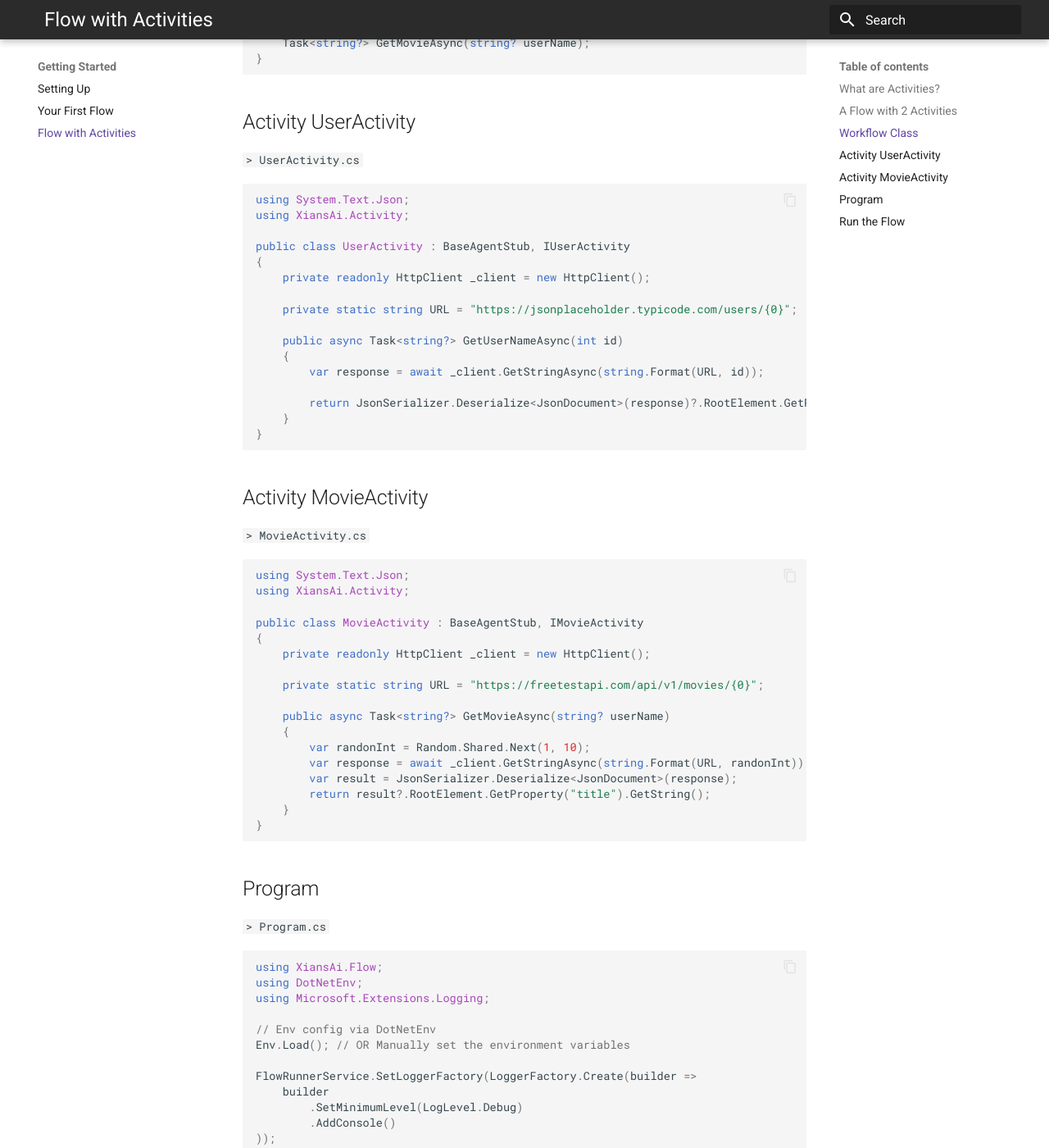
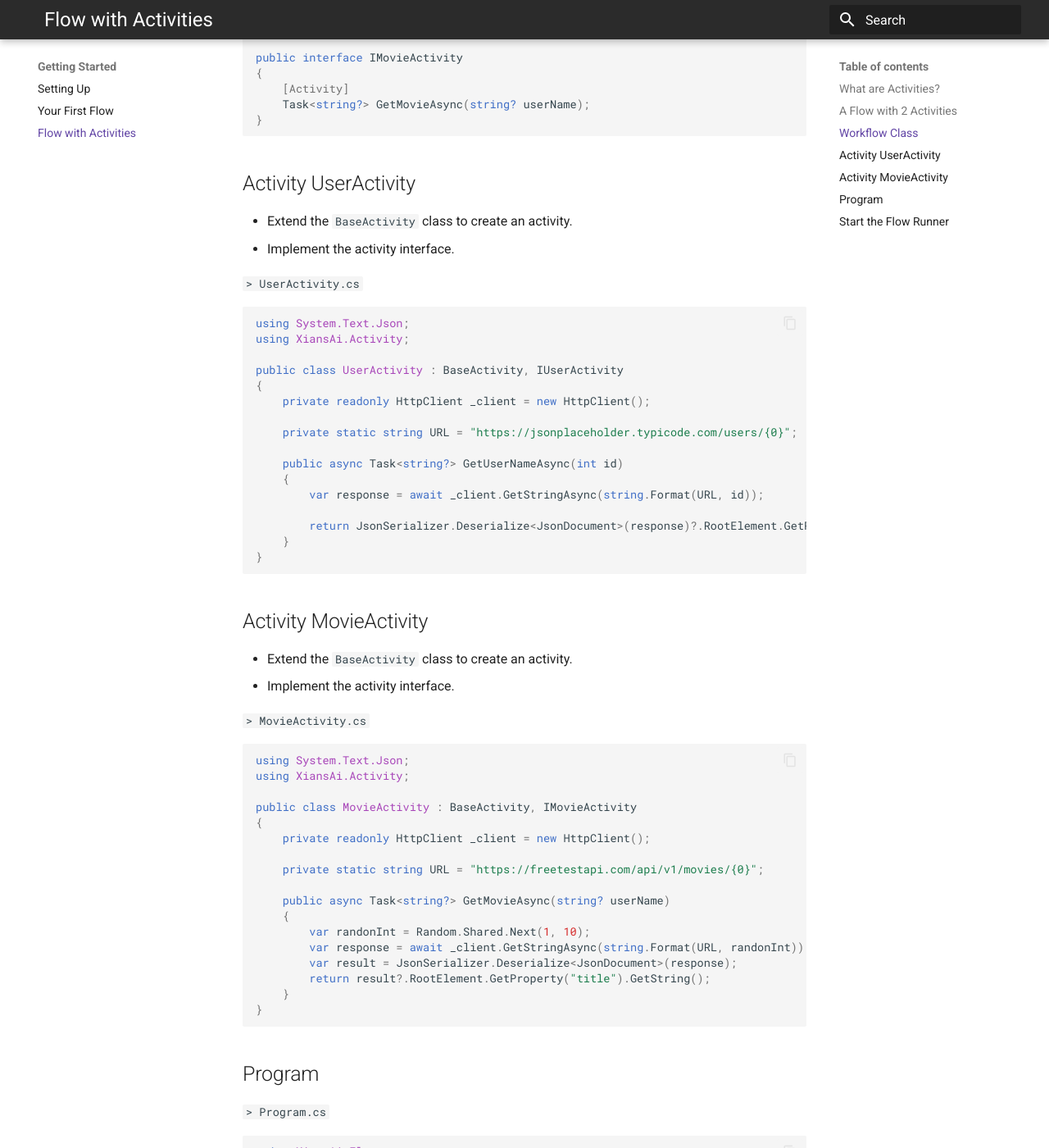
Before and after one commit to XiansAiPlatform/XiansAi.Website, an MkDocs documentation site: the page built from docs/getting-started/3-activity-flow.md, in a window 1280 px wide and 1400 px high, scrolled down 1716 px. Shown: the whole window at 82% size. Built offline with MkDocs 1.6.1 and Material for MkDocs 9.7.7, drawn with Linux system fonts in a browser that asks for light colours; some of the changed text lies outside the part shown.

Commit message:
activity base class renamed

````diff
--- a/docs/getting-started/3-activity-flow.md
+++ b/docs/getting-started/3-activity-flow.md
@@ -14,6 +14,9 @@ The `Flow` class defines the flow and orchestrates the activities. It calls the
 We will create a flow that demonstrates activity usage by integrating with two external APIs to propose movie suggestions for a users.
 
 ## Workflow Class
+
+- Extend the `FlowBase` class to create a workflow.
+- Define the interfaces for the activities that will be used in the flow.
 
 `> MovieSuggestionFlow.cs`
 
@@ -70,13 +73,16 @@ public interface IMovieActivity
 
 ## Activity UserActivity
 
+- Extend the `BaseActivity` class to create an activity.
+- Implement the activity interface.
+
 `> UserActivity.cs`
 
 ```csharp
 using System.Text.Json;
 using XiansAi.Activity;
 
-public class UserActivity : BaseAgentStub, IUserActivity
+public class UserActivity : BaseActivity, IUserActivity
 {
     private readonly HttpClient _client = new HttpClient();
 
@@ -93,13 +99,16 @@ public class UserActivity : BaseAgentStub, IUserActivity
 
 ## Activity MovieActivity
 
+- Extend the `BaseActivity` class to create an activity.
+- Implement the activity interface.
+
 `> MovieActivity.cs`
 
 ```csharp
 using System.Text.Json;
 using XiansAi.Activity;
 
-public class MovieActivity : BaseAgentStub, IMovieActivity
+public class MovieActivity : BaseActivity, IMovieActivity
 {
     private readonly HttpClient _client = new HttpClient();
 
@@ -157,9 +166,11 @@ catch (OperationCanceledException)
 
 Notice how the activities are defined as interfaces and implemented by classes.
 
-## Run the Flow
+## Start the Flow Runner
 
 ```bash
 dotnet build
 dotnet run
 ```
+
+The Flow Runner will now wait for flow execution requests. To start a new flow, visit the 'Flow Definitions' section in the XiansAI portal and click the 'Start New' button for your MovieSuggestionFlow.
````
Also changed, not shown: 2 other files.
